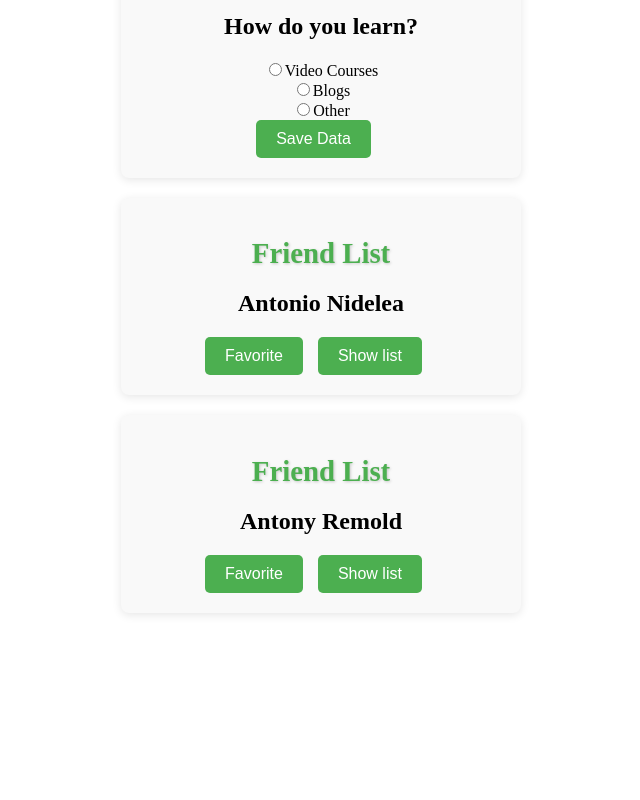
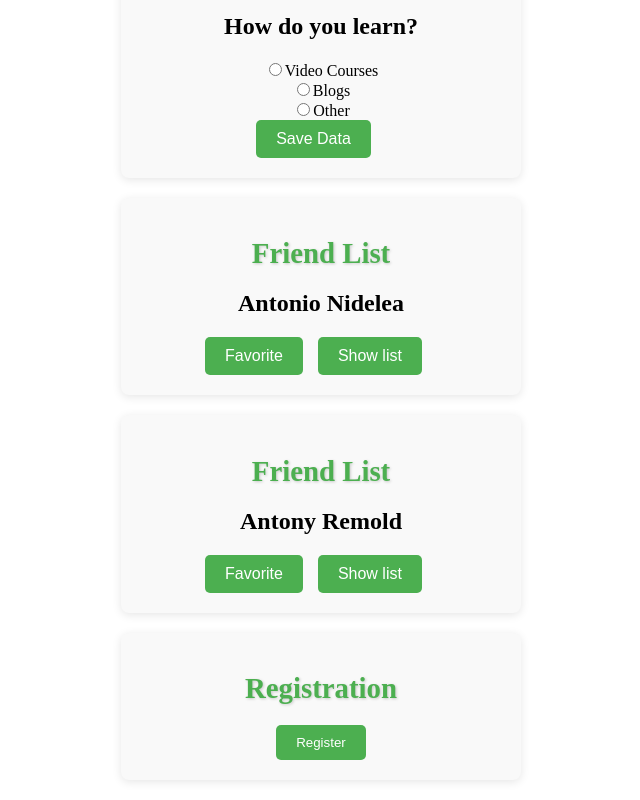
Before and after one commit to TWRak3/Studio-VUE, a Vue app: page / in a window 1280 px wide. Shown: the part 2179-2979 px from the top of the page, without its empty margins (319-959 px from the left). Before the commit the page ends 2812 px from the top, so only its background shows below. Built offline with nearby package versions, Linux system fonts and the light colour scheme.

Commit message:
quarto push

```diff
--- a/src/App.vue
+++ b/src/App.vue
@@ -34,6 +34,7 @@
           is-favorite="0"
       ></friend-list>
     </ul>
+    <modal-dialog></modal-dialog>
   </div>
 </template>
 
--- /dev/null
+++ b/src/components/Ui/ModalDialog.vue
@@ -0,0 +1,152 @@
+<template>
+  <div class="container">
+    <h1>Registration</h1>
+    <div>
+      <button @click="registerButton = true" class="open-modal-btn">Register</button>
+      <div v-if="registerButton" class="overlay">
+        <div class="modal">
+          <h2>Enter your details</h2>
+          <form @submit.prevent>
+            <label for="name">Your name</label>
+            <input id=name type="text" v-model.trim="formData.name" required />
+            <label for="email">Your email</label>
+            <input id="email" type="text" v-model.trim="formData.email"  required />
+            <label for="password">Your password</label>
+            <input id="password" type="password" v-model.trim="formData.password" required />
+            <div class="form-buttons">
+              <button @click="submitButton">Register</button>
+              <button @click="closeButton">Close</button>
+            </div>
+          </form>
+        </div>
+      </div>
+    </div>
+  </div>
+</template>
+
+<script>
+export default {
+  data() {
+    return {
+      registerButton: false,
+      formData: {
+        name: "",
+        email: "",
+        password: "",
+      }
+    }
+  },
+  methods: {
+    closeButton() {
+      this.registerButton = false;
+    },
+    submitButton() {
+      if (this.formData.name === "" || this.formData.email === "" || this.formData.password === "") {
+        alert("Please enter a credentials");
+      } else {
+        alert("You are registered now!");
+        this.closeButton();
+      }
+    }
+  }
+};
+</script>
+
+<style scoped>
+.overlay {
+  position: fixed;
+  top: 0;
+  left: 0;
+  width: 100vw;
+  height: 100vh;
+  background: rgba(0, 0, 0, 0.5);
+  display: flex;
+  justify-content: center;
+  align-items: center;
+  z-index: 1000;
+}
+.modal {
+  background: white;
+  padding: 20px;
+  border-radius: 10px;
+  box-shadow: 0 4px 8px rgba(0, 0, 0, 0.2);
+  width: 90%;
+  max-width: 400px;
+  animation: fadeIn 0.3s ease-in-out;
+}
+.modal h2 {
+  margin-top: 0;
+}
+.modal label {
+  display: block;
+  margin: 10px 0 5px;
+}
+.modal input {
+  width: 100%;
+  padding: 8px;
+  margin-bottom: 10px;
+  border: 1px solid #ccc;
+  border-radius: 5px;
+}
+.form-buttons {
+  display: flex;
+  justify-content: space-between;
+}
+.form-buttons button {
+  padding: 10px 20px;
+  border: none;
+  border-radius: 5px;
+  cursor: pointer;
+}
+button {
+  background-color: #4CAF50;
+  color: white;
+  transition: background-color 0.3s ease;
+}
+button:hover {
+  background-color: #388e3c;
+}
+.open-modal-btn {
+  padding: 10px 20px;
+  background-color: #4CAF50;
+  color: white;
+  border: none;
+  border-radius: 5px;
+  cursor: pointer;
+}
+.open-modal-btn:hover {
+  background-color: #388e3c;
+}
+.container {
+  position: relative;
+  max-width: 400px;
+  margin: 20px auto;
+  background-color: #f9f9f9;
+  padding: 20px;
+  border-radius: 8px;
+  box-shadow: 0 2px 10px rgba(0, 0, 0, 0.1);
+  text-align: center;
+}
+h1 {
+  font-size: 1.8rem;
+  color: #4CAF50;
+  margin-bottom: 20px;
+  text-shadow: 1px 1px 3px rgba(0, 0, 0, 0.2);
+  transition: color 0.3s ease, transform 0.3s ease;
+}
+h1:hover {
+  color: #388e3c;
+  transform: scale(1.05);
+}
+
+@keyframes fadeIn {
+  from {
+    opacity: 0;
+    transform: translateY(-20px);
+  }
+  to {
+    opacity: 1;
+    transform: translateY(0);
+  }
+}
+</style>
--- a/src/main.js
+++ b/src/main.js
@@ -10,6 +10,7 @@ import Alert from "./components/Alert.vue";
 import PlayerList from './components/PlayerList.vue'
 import FriendList from './components/FriendList.vue'
 import TheForm from './components/TheForm.vue'
+import ModalDialog from './components/Ui/ModalDialog.vue'
 
 import PrimeVue from "primevue/config";
 
@@ -23,6 +24,7 @@ app.component('alert', Alert);
 app.component('player-list', PlayerList);
 app.component('friend-list', FriendList);
 app.component('the-form', TheForm);
+app.component('modal-dialog', ModalDialog);
 app.use(PrimeVue);
 
 app.mount('#app')
```
